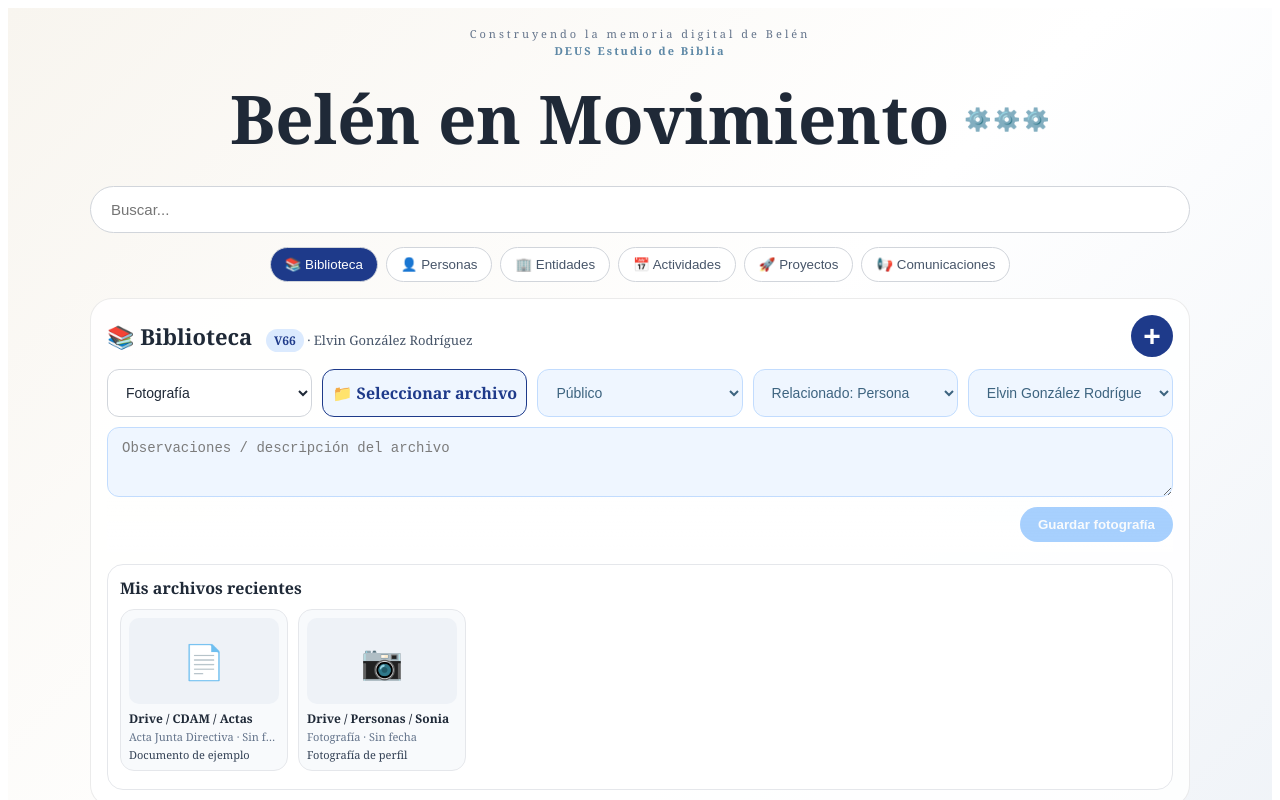
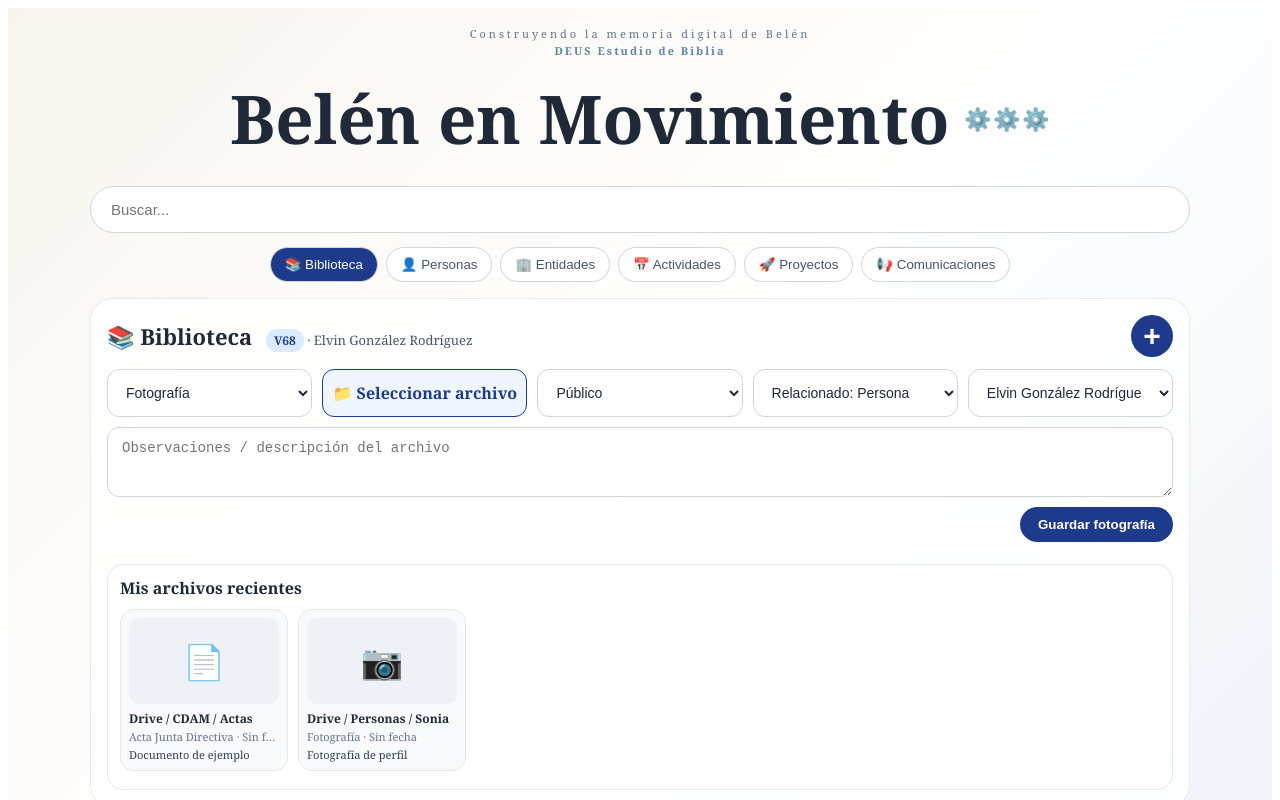
Before and after one commit to elvingr1414/belen-en-movimiento, a Next.js app: page / in a window 1280 px wide. Both pictures are taken after a click on the button "Nuevo". Shown: the top 800 px of the page. Built offline with nearby package versions, Linux system fonts and the light colour scheme.

Commit message:
Update page.tsx

```diff
--- a/app/page.tsx
+++ b/app/page.tsx
@@ -422,6 +422,9 @@ function guardarRecurso() {
     setSeleccionado(recienGuardado);
     setBibliotecaModoNuevo(true);
     setBibliotecaModoEditar(false);
+    setBibliotecaModoNuevo(true);
+    setBibliotecaModoEditar(false);
+    setAccion("Nuevo");
     setRecursoForm({
       ...recursoForm,
       archivos: [],
@@ -429,7 +432,6 @@ function guardarRecurso() {
       observaciones: "",
       descripcion: "",
     });
-    setAccion("Nuevo");
   }
 
   function excluirRecurso() {
@@ -562,17 +564,30 @@ function guardarRecurso() {
         <section style={panel}>
           <div style={topLine}>
             <h2 style={sectionTitle}>
-              {seleccionado && modulo !== "Recursos" ? tituloRegistro(seleccionado, modulo) : <>{icono(modulo)} {nombreModulo(modulo)} <span style={versionTag}>V66</span>{modulo === "Recursos" && <span style={libraryUserInline}> · Elvin González Rodríguez</span>}</>}
+              {seleccionado && modulo !== "Recursos" ? tituloRegistro(seleccionado, modulo) : <>{icono(modulo)} {nombreModulo(modulo)} <span style={versionTag}>V68</span>{modulo === "Recursos" && <span style={libraryUserInline}> · Elvin González Rodríguez</span>}</>}
             </h2>
 
             <div style={actions}>
-              {accion !== "Lista" && (seleccionado || recursoBibliotecaActivo || recursoForm?.id) && (
+              {accion !== "Lista" && (seleccionado || recursoBibliotecaActivo) && (
                 <>
                   <button
                     title="Editar"
                     onClick={() => {
-                      if (modulo === "Recursos") setRecursoForm({ ...(seleccionado || recursoBibliotecaActivo) });
-                      if (modulo === "Recursos") { setBibliotecaModoNuevo(false); setBibliotecaModoEditar(true); } if (modulo === "Recursos") { setBibliotecaModoNuevo(false); setBibliotecaModoEditar(true); setAccion("Nuevo"); } else { setAccion("Editar"); }
+                      if (modulo === "Recursos") {
+                        const objetivo = recursoBibliotecaActivo || seleccionado;
+                        if (!objetivo) {
+                          mostrarMensajeSistema("Seleccione un archivo", "Seleccione primero un archivo para editar.", "aviso");
+                          return;
+                        }
+                        setRecursoForm({ ...objetivo, archivos: objetivo.archivos || [] });
+                        setRecursoBibliotecaActivo(objetivo);
+                        setSeleccionado(objetivo);
+                        setBibliotecaModoNuevo(false);
+                        setBibliotecaModoEditar(true);
+                        setAccion("Nuevo");
+                      } else {
+                        setAccion("Editar");
+                      }
                     }}
                     style={iconButton(accion === "Editar")}
                   >
@@ -946,7 +961,7 @@ function VincularRecurso(props: any) {
 
 function RecursoForm({ recursoForm, setRecursoForm, guardarRecurso, guardarCambiosRecurso, recursos = [], eliminarRecursoLibre, recursoVinculos = [], setVisorRecurso, mostrarMensajeSistema, recursoBibliotecaActivo, setRecursoBibliotecaActivo, setSeleccionado, bibliotecaModoNuevo, setBibliotecaModoNuevo, bibliotecaModoEditar, setBibliotecaModoEditar, setConfirmarBorrado, pedirBorradoRecurso }: any) {
   const archivos = recursoForm.archivos || [];
-  const controlesActivos = (!!bibliotecaModoNuevo && archivos.length > 0) || !!bibliotecaModoEditar;
+  const controlesActivos = !!bibliotecaModoNuevo || !!bibliotecaModoEditar;
   const archivoActivo = !!bibliotecaModoNuevo;
 
 const misRecursos = [...recursos]
@@ -1072,8 +1087,9 @@ const misRecursos = [...recursos]
                 onClick={() => {
                   if (r.pendiente) return;
                   setRecursoBibliotecaActivo?.(r);
+                  setSeleccionado?.(r);
                   setBibliotecaModoNuevo?.(false);
-                  setRecursoBibliotecaActivo?.(r);
+                  setBibliotecaModoEditar?.(false);
                   setRecursoForm?.({ ...recursoForm, ...r, archivos: r.archivos || [] });
                 }}
                 onDoubleClick={() => {
```
